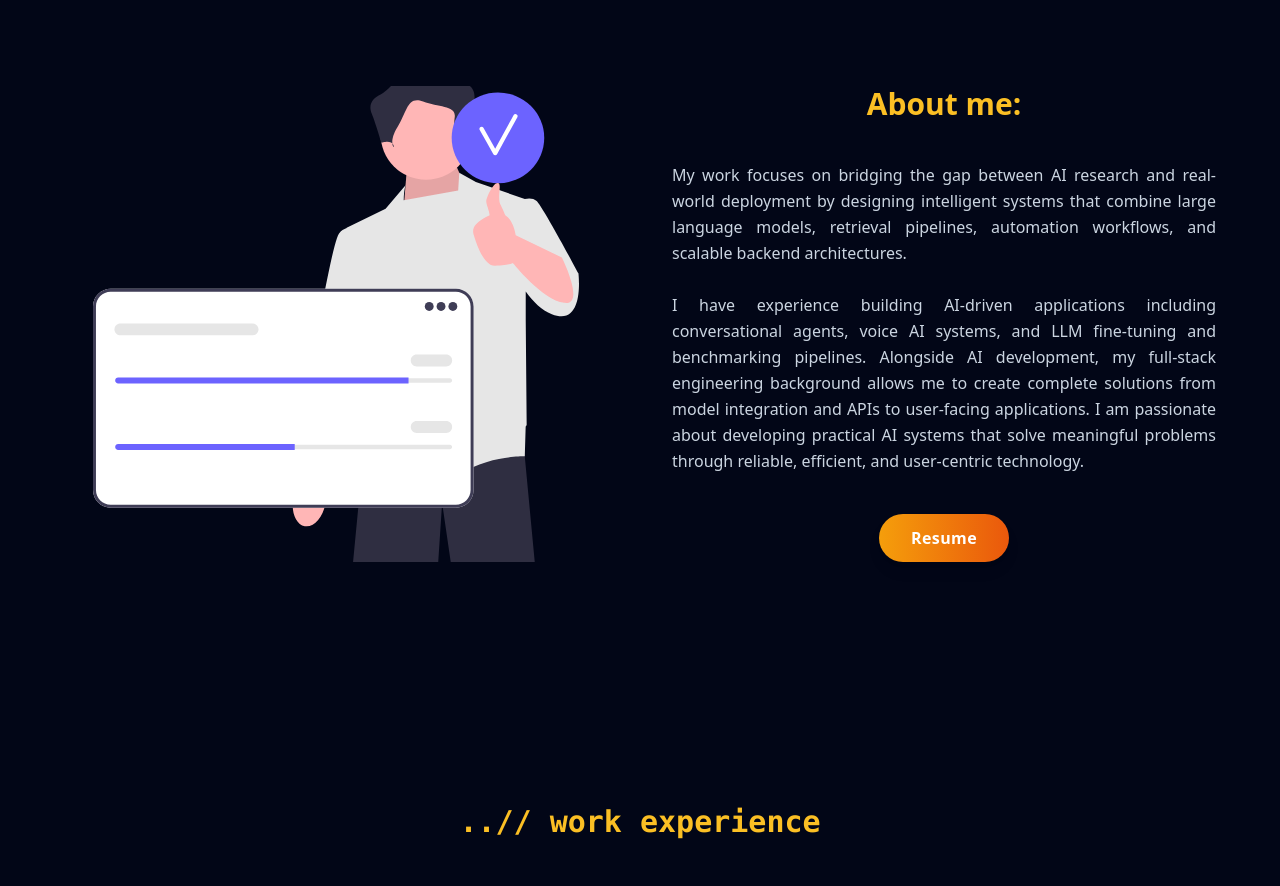
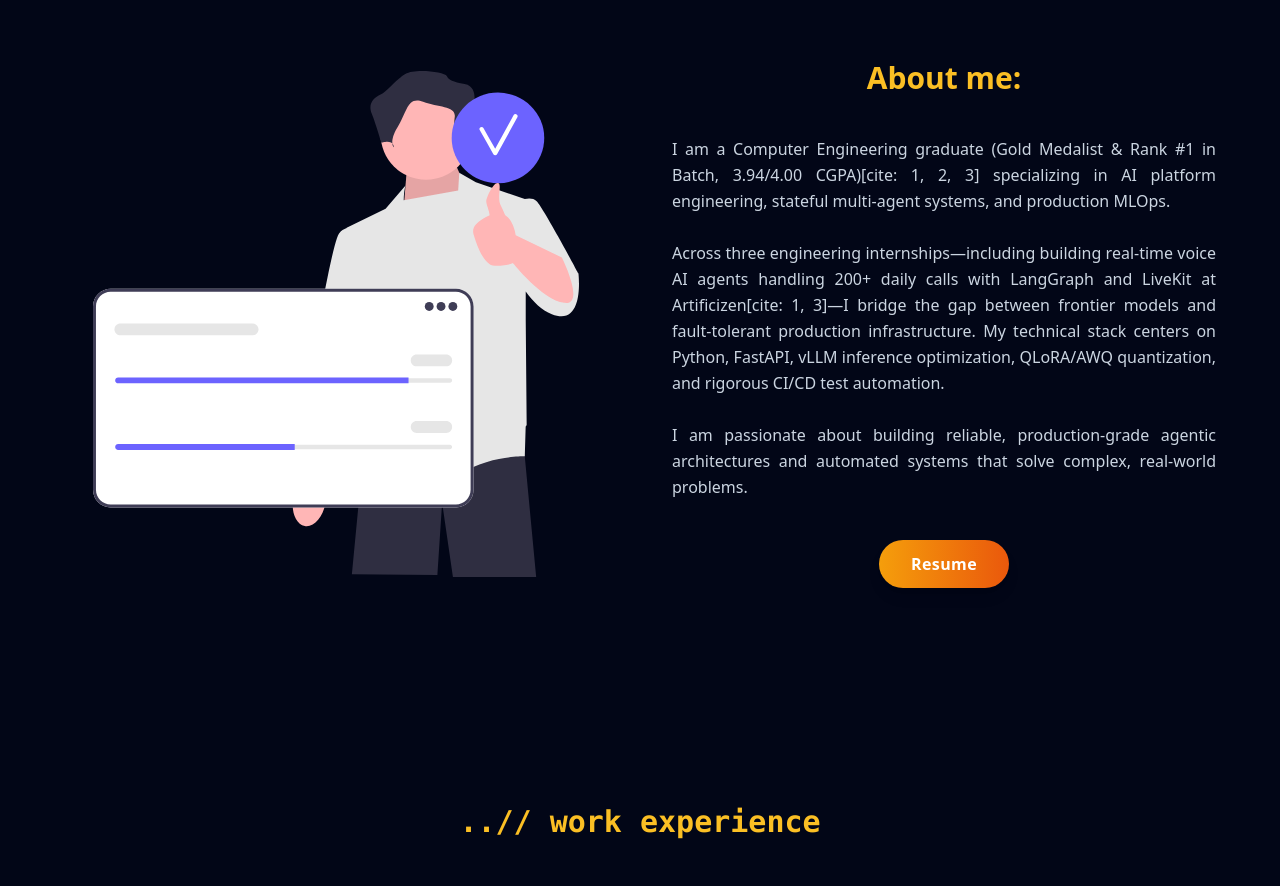
Before and after one commit to najahaja/YoungDevInterns-ReactJS-Portfolio, a React (Vite) app: page / in a window 1280 px wide. Shown: the part 940-1826 px from the top of the page. Built offline with nearby package versions, Linux system fonts and the light colour scheme; a web font is replaced by a local one.

Commit message:
Update About.jsx

```diff
--- a/src/components/BodySections/About.jsx
+++ b/src/components/BodySections/About.jsx
@@ -30,9 +30,9 @@ const About = () => {
             About me:
           </div>
           <div className="about-body-right-content text-justify px-4 md:px-8 font-normal leading-relaxed text-slate-600 dark:text-slate-300">
-           My work focuses on bridging the gap between AI research and real-world deployment by designing intelligent systems that combine large language models, retrieval pipelines, automation workflows, and scalable backend architectures.<br/><br/>
-           I have experience building AI-driven applications including conversational agents, voice AI systems, and LLM fine-tuning and benchmarking pipelines. Alongside AI development, my full-stack engineering background allows me to create complete solutions from model integration and APIs to user-facing applications.
-           I am passionate about developing practical AI systems that solve meaningful problems through reliable, efficient, and user-centric technology.
+            I am a Computer Engineering graduate (Gold Medalist & Rank #1 in Batch, 3.94/4.00 CGPA)[cite: 1, 2, 3] specializing in AI platform engineering, stateful multi-agent systems, and production MLOps.<br/><br/>
+            Across three engineering internships—including building real-time voice AI agents handling 200+ daily calls with LangGraph and LiveKit at Artificizen[cite: 1, 3]—I bridge the gap between frontier models and fault-tolerant production infrastructure. My technical stack centers on Python, FastAPI, vLLM inference optimization, QLoRA/AWQ quantization, and rigorous CI/CD test automation.<br/><br/>
+            I am passionate about building reliable, production-grade agentic architectures and automated systems that solve complex, real-world problems.
           </div>
           <Link to="/resume">
             <motion.div
```
